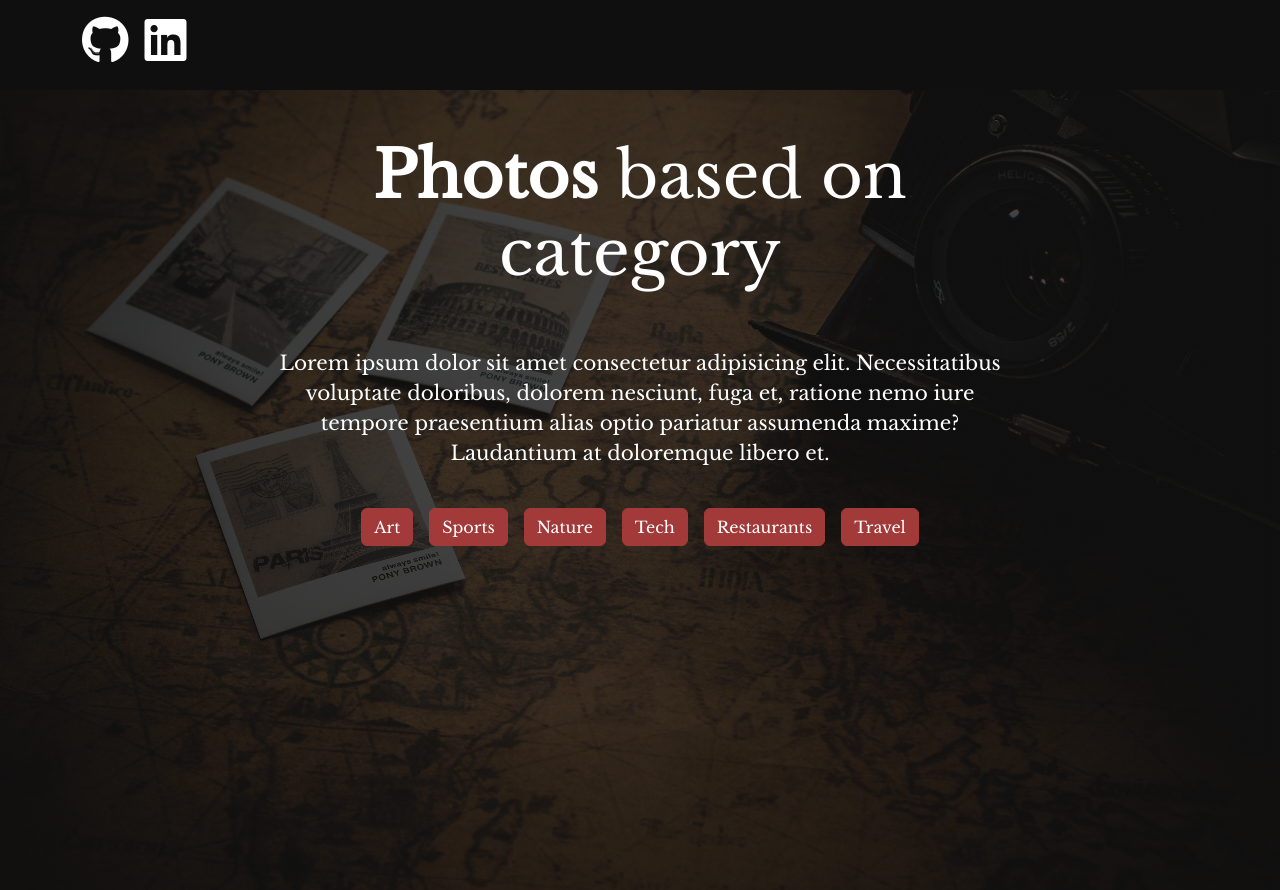
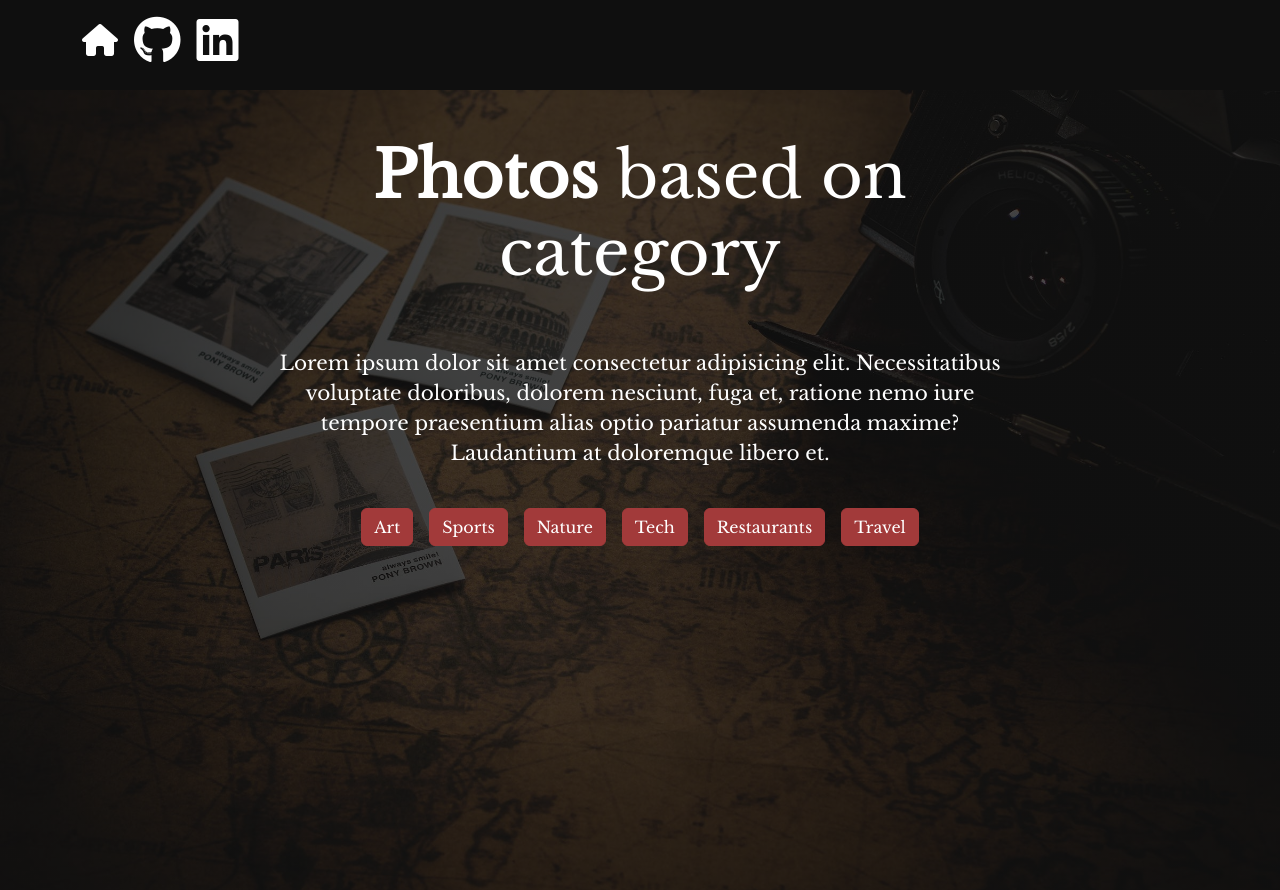
Before and after one commit to FlyBoy1998/image-website, a website with bundled scripts: page index.html in a window 1280 px wide. Built offline with nearby package versions, Linux system fonts and the light colour scheme.

Commit message:
create home button

```diff
--- a/index.html
+++ b/index.html
@@ -18,6 +18,7 @@
     <nav class="navbar navbar-expand-md py-3 sticky-top navbar-dark">
         <div class="container">
             <div class="d-flex align-items-center hstack gap-3 h2">
+                <a href="#" class="text-white"><i class="fa-solid fa-house"></i></a>
                 <a href="https://github.com/FlyBoy1998" class="text-white" target="_blank"><i
                         class="fa-brands fa-github"></i></a>
                 <a href="https://www.linkedin.com/in/miron-florin-8bb68526a/" class="text-white" target="_blank"><i
```
